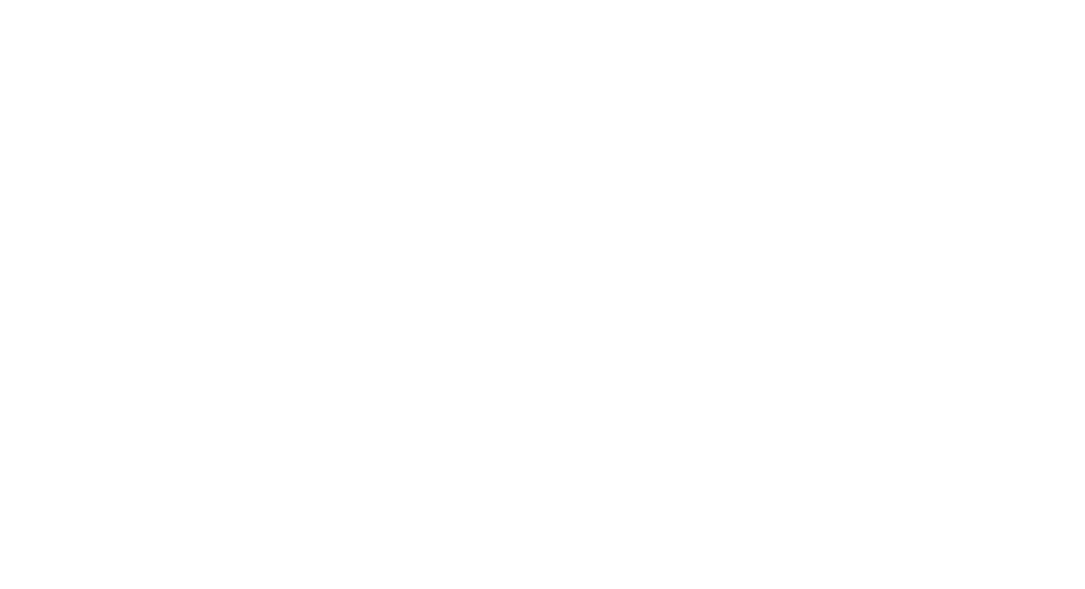
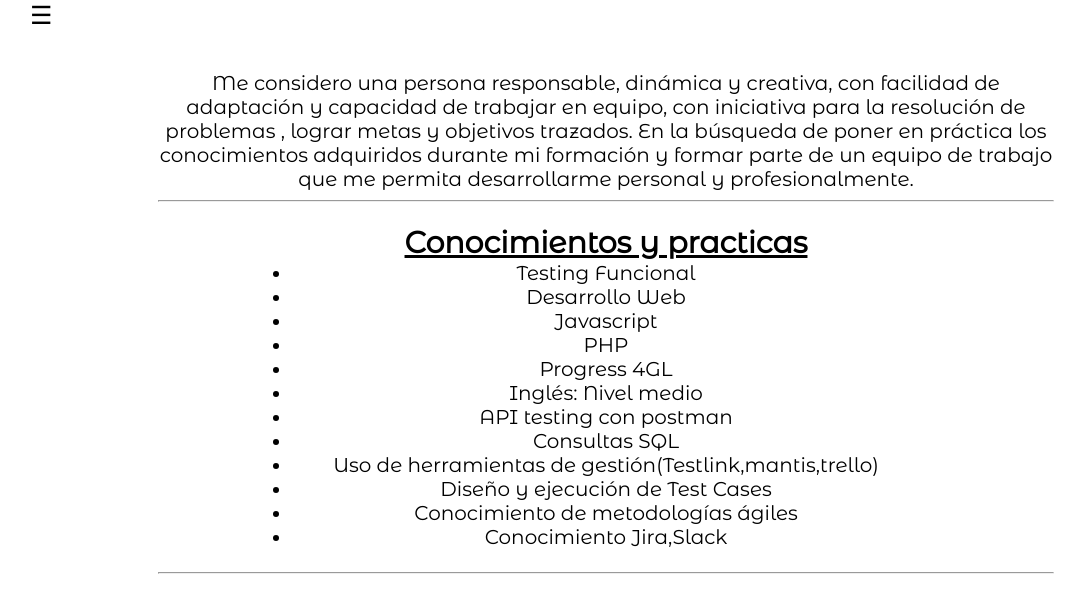
Before and after one commit to marcelogiglio1/marcelogiglio1.github.io, a website: page cv.html in a window 1280 px wide. Shown: the top 589 px of the page, without its empty margins (34-1119 px from the left). Drawn offline with Linux system fonts and the light colour scheme.

Commit message:
Update cv.html

```diff
--- a/cv.html
+++ b/cv.html
@@ -6,7 +6,7 @@
 	<link rel="stylesheet" href="cv.css">
 </head>
 <body>
-<div id="espaniol" style="display: none;" >
+<div id="espaniol" >
 	<header class="header">
 		<div class="container">
 		<div class="btn-menu">
```
